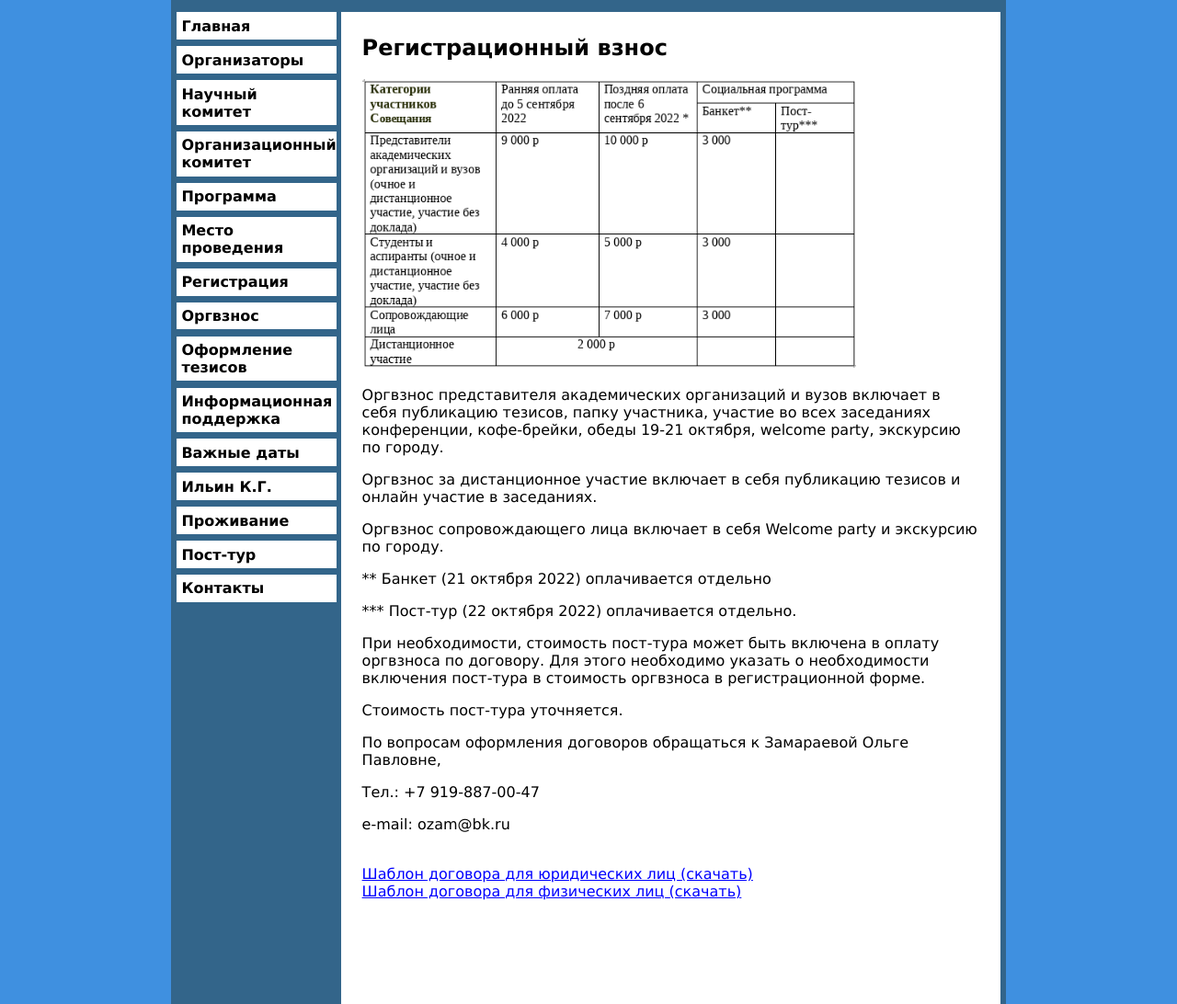
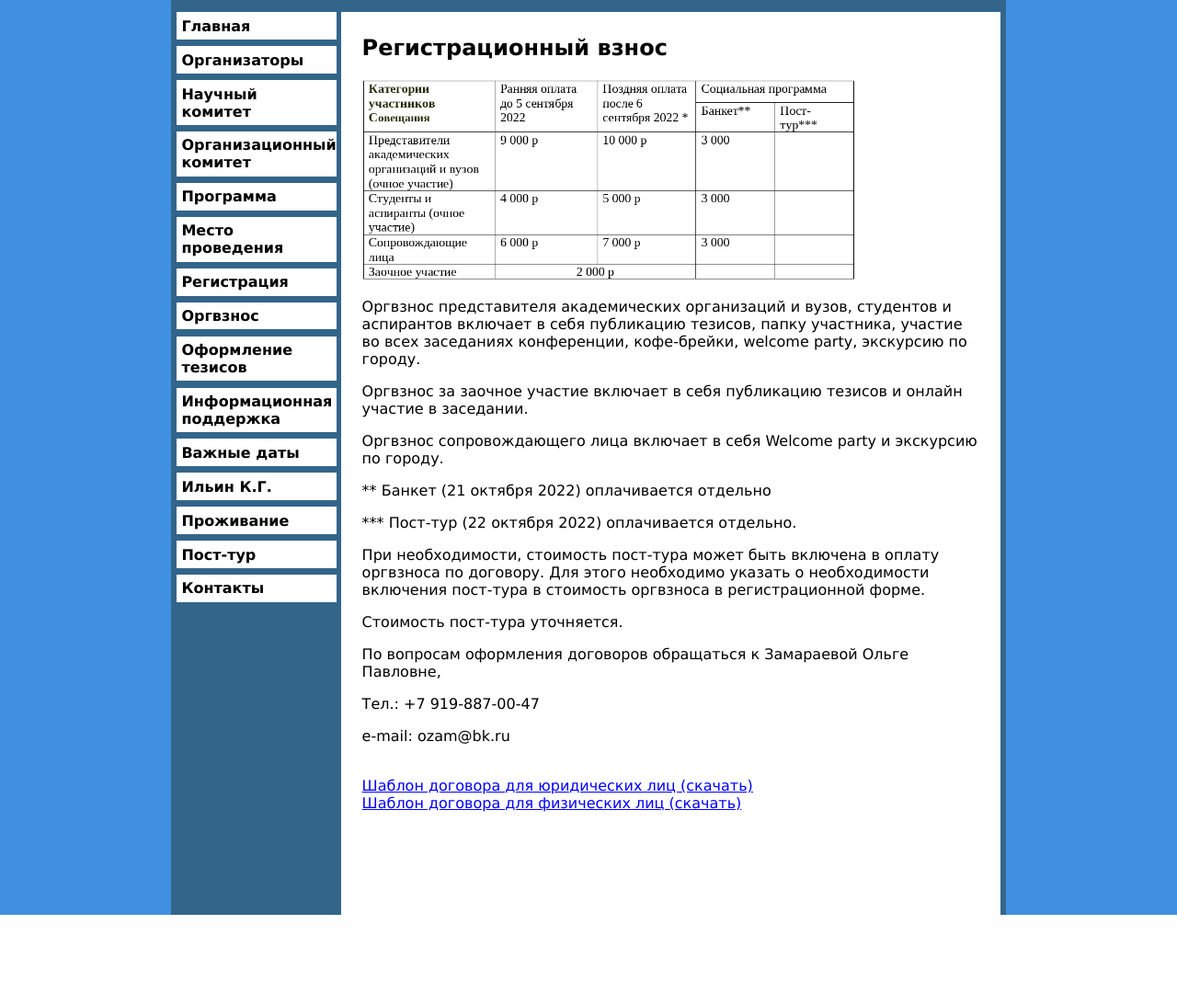
Before and after one commit to Miandic/Echoes2022, a Flask app: page /arrangement_fee in a window 1280 px wide. Shown: the part 163-1255 px from the top of the page at 92% size. After the commit the page ends 1158 px from the top, so only its background shows below. Run offline with Flask 2, Linux system fonts and the light colour scheme.

Commit message:
Arrfee table and text fix

```diff
--- a/templates/07arrfee.html
+++ b/templates/07arrfee.html
@@ -1,9 +1,9 @@
 {% extends 'base.html' %}
 {% block content %}
 <h2>Регистрационный взнос</h2>
-<img src="{{ url_for('static', filename='img/Table.png') }}" alt="Таблица" style="margin: auto; width: 80%;">
-<p>Оргвзнос представителя академических организаций и вузов включает в себя публикацию тезисов, папку участника, участие во всех заседаниях конференции, кофе-брейки, обеды 19-21 октября, welcome party, экскурсию по городу.</p>
-<p>Оргвзнос за дистанционное участие включает в себя публикацию тезисов и онлайн участие в заседаниях.</p>
+<img src="{{ url_for('static', filename='img/TableN.png') }}" alt="Таблица" style="margin: auto; width: 80%;">
+<p>Оргвзнос представителя академических организаций и вузов, студентов и аспирантов включает в себя публикацию тезисов, папку участника, участие во всех заседаниях конференции, кофе-брейки, welcome party, экскурсию по городу.</p>
+<p>Оргвзнос за заочное участие включает в себя публикацию тезисов и онлайн участие в заседании.</p>
 <p>Оргвзнос сопровождающего лица включает в себя Welcome party и экскурсию по городу.</p>
 <p>** Банкет (21 октября 2022) оплачивается отдельно</p>
 <p>*** Пост-тур (22 октября 2022) оплачивается отдельно.</p>
```
Also changed, not shown: static/img/TableN.png (added).
